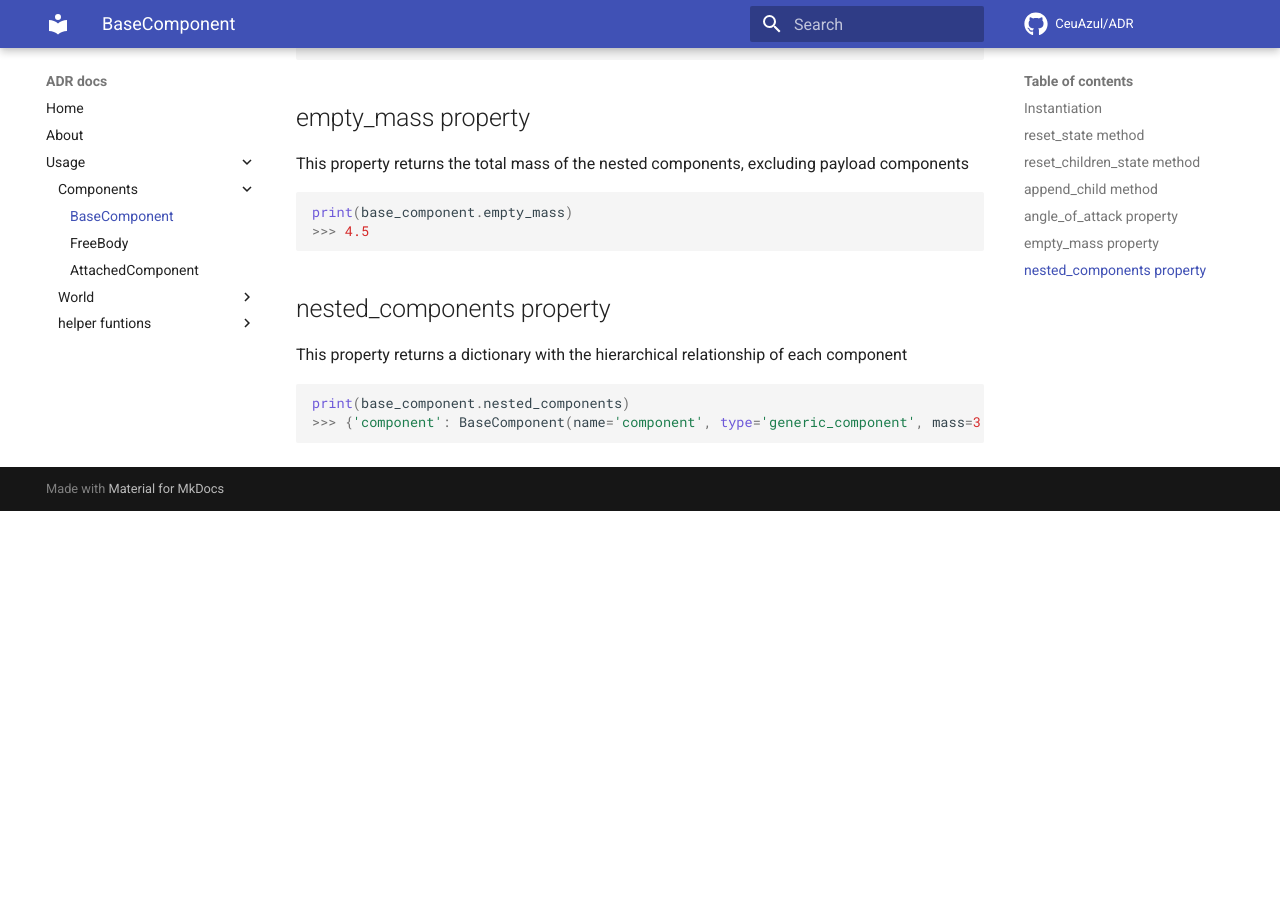
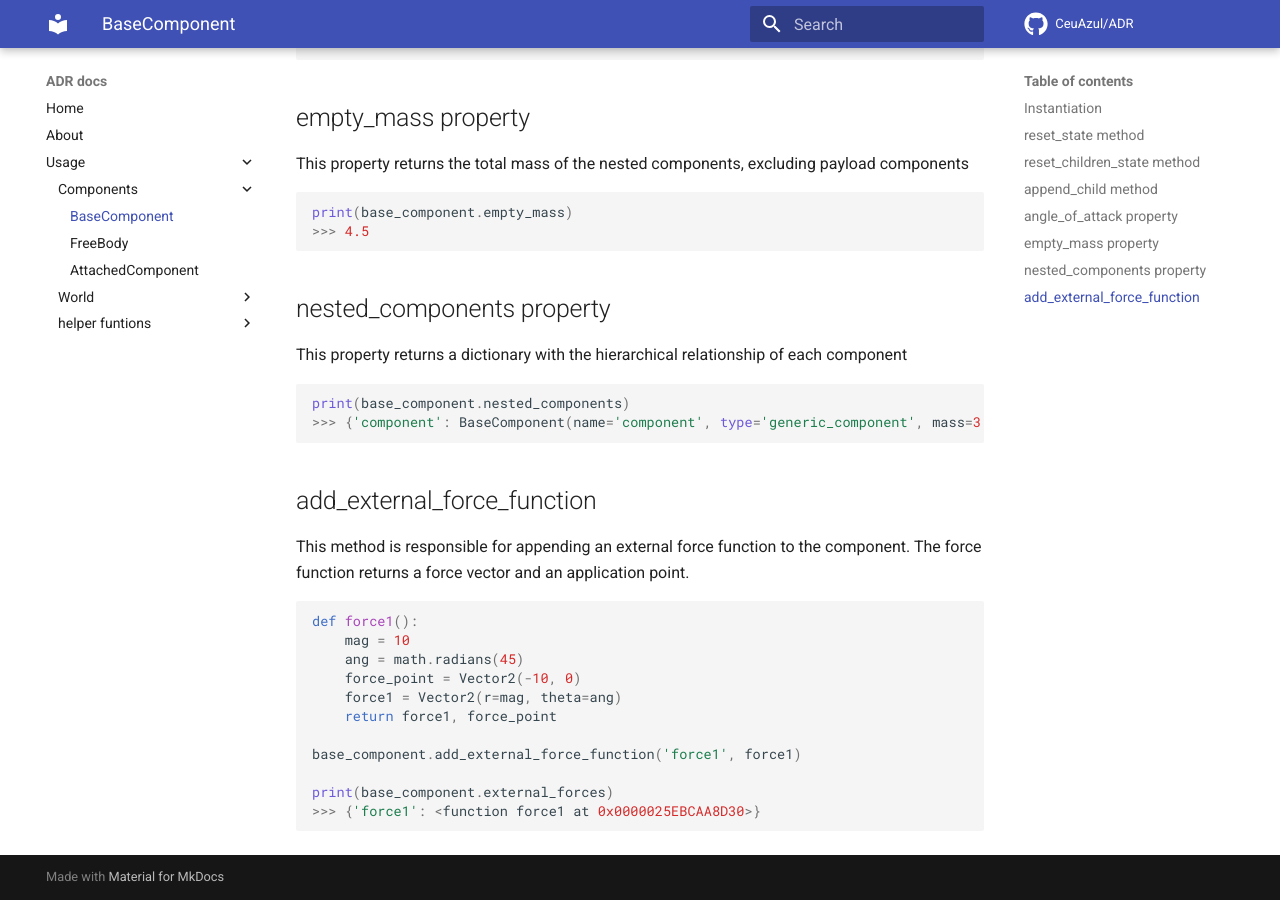
Before and after one commit to CeuAzul/ADR, an MkDocs documentation site: the page built from docs/Components/BaseComponent.md, in a window 1280 px wide and 900 px high, scrolled down 1978 px. Built offline with MkDocs 1.6.1 and Material for MkDocs 9.7.7, drawn with Linux system fonts in a browser that asks for light colours; comment, search, counter and statistics services are not loaded; before the commit the page ends 2489 px from its top, so only the background shows below that.

Commit message:
Add docs for add_external_force_function

````diff
--- a/docs/Components/BaseComponent.md
+++ b/docs/Components/BaseComponent.md
@@ -83,3 +83,18 @@ This property returns a dictionary with the hierarchical relationship of each co
 print(base_component.nested_components)
 >>> {'component': BaseComponent(name='component', type='generic_component', mass=3.4, children={'wing1': BaseComponent(name='wing1', type='wing', mass=1.1, children={}, external_forces={}, external_moments={})}, external_forces={}, external_moments={}), 'wing1': BaseComponent(name='wing1', type='wing', mass=1.1, children={}, external_forces={}, external_moments={})}
 ```
+## add_external_force_function
+This method is responsible for appending an external force function to the component. The force function returns a force vector and an application point.
+```python
+def force1():
+    mag = 10
+    ang = math.radians(45)
+    force_point = Vector2(-10, 0)
+    force1 = Vector2(r=mag, theta=ang)
+    return force1, force_point
+
+base_component.add_external_force_function('force1', force1)
+
+print(base_component.external_forces)
+>>> {'force1': <function force1 at 0x0000025EBCAA8D30>}
+```
````
